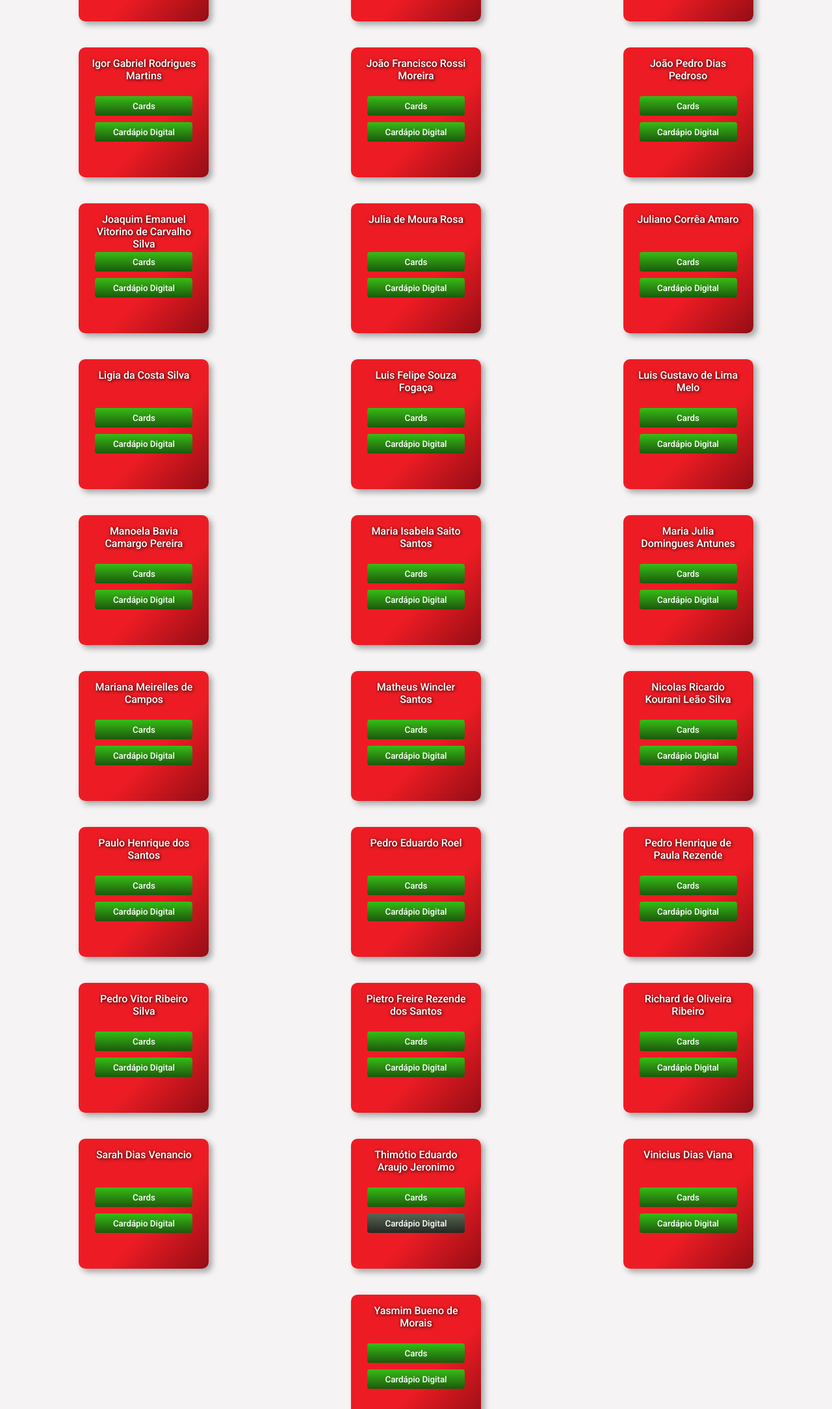
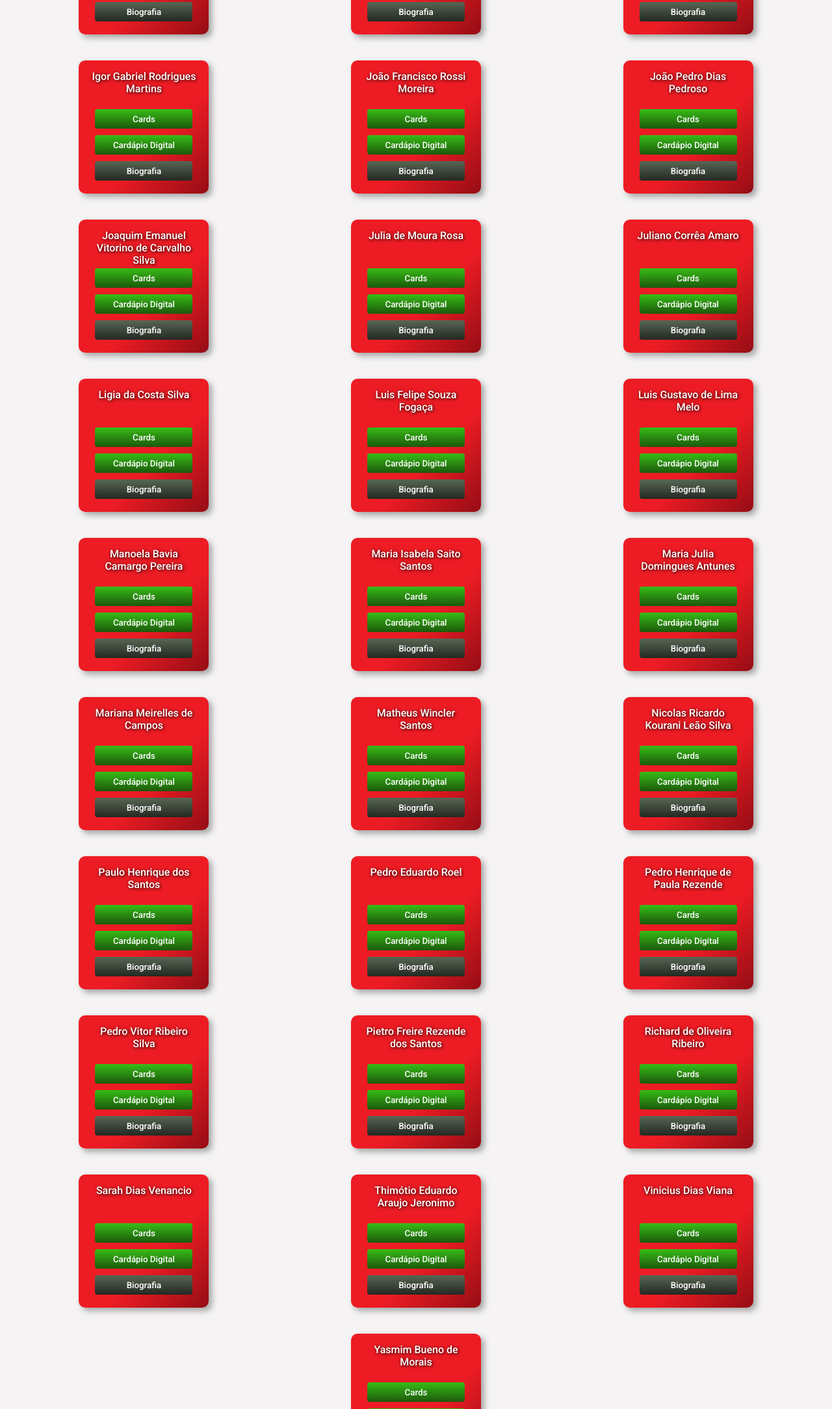
Before and after one commit to jplepinsk1/Senai2024, a plain HTML site: page index.html in a window 1280 px wide. Shown: the part 631-2800 px from the top of the page at 65% size. Drawn offline with Linux system fonts and the light colour scheme.

Commit message:
Add files via upload

```diff
--- a/estilo.css
+++ b/estilo.css
@@ -57,6 +57,8 @@ header p {
 	height: 30px;
 	padding: 10px;
 	font-size: 20px;
+	margin-left: 10%;
+	margin-top: 10px;
 }
 main {
 	width: 100%;
--- a/index.html
+++ b/index.html
@@ -33,6 +33,9 @@
 				<a href="https://anapaulamaximo.github.io/Mega-Burguer/" target="_blank" >
 				<button>Cardápio Digital</button></a>
 
+				<a href="#" target="_blank" >
+					<button disabled>Biografia</button></a>
+
 			</section>
 
 			<section class="boxaluno">
@@ -42,6 +45,9 @@
 
 				<a href="https://ajacn.github.io/Sabor-de-Minas/" target="_blank" >
 				<button>Cardápio Digital</button></a>
+
+				<a href="#" target="_blank" >
+					<button disabled>Biografia</button></a>
 
 			</section>
 
@@ -53,6 +59,9 @@
 				<a href="https://douglasbueno11.github.io/projeto-cardapio..../" target="_blank" >
 				<button>Cardápio Digital</button></a>
 
+				<a href="#" target="_blank" >
+					<button disabled>Biografia</button></a>
+
 			</section>
 
 			<section class="boxaluno">
@@ -63,6 +72,9 @@
 				<a href="https://gabrielalvesdemacedo.github.io/projetocardapio/" target="_blank" >
 				<button>Cardápio Digital</button></a>
 
+				<a href="#" target="_blank" >
+					<button disabled>Biografia</button></a>
+
 			</section>
 
 			<section class="boxaluno">
@@ -72,6 +84,9 @@
 
 				<a href="https://gabrielcamargogsilva.github.io/Projeto-Cardapio/" target="_blank" >
 				<button>Cardápio Digital</button></a>
+
+				<a href="#" target="_blank" >
+					<button disabled>Biografia</button></a>
 
 			</section>
 
@@ -84,6 +99,9 @@
 				<a href="#" target="_blank" >
 				<button disabled>Cardápio Digital</button></a>
 
+				<a href="#" target="_blank" >
+					<button disabled>Biografia</button></a>
+
 			</section>
 
 
@@ -95,6 +113,9 @@
 				<a href="https://igormartins234.github.io/Cardapio/" target="_blank" >
 				<button>Cardápio Digital</button></a>
 
+				<a href="#" target="_blank" >
+					<button disabled>Biografia</button></a>
+
 			</section>
 
 			<section class="boxaluno">
@@ -104,6 +125,9 @@
 
 				<a href="https://joaomoreirarossi.github.io/cardapio..../" target="_blank" >
 				<button>Cardápio Digital</button></a>
+
+				<a href="#" target="_blank" >
+					<button disabled>Biografia</button></a>
 
 			</section>
 
@@ -116,6 +140,9 @@
 				<a href="https://joazao-pedroso.github.io/Mega-Burger/" target="_blank" >
 				<button>Cardápio Digital</button></a>
 
+				<a href="#" target="_blank" >
+					<button disabled>Biografia</button></a>
+
 			</section>
 
 			<section class="boxaluno">
@@ -125,6 +152,9 @@
 
 				<a href="https://joaquimvt.github.io/cardapio/" target="_blank" >
 				<button>Cardápio Digital</button></a>
+
+				<a href="#" target="_blank" >
+					<button disabled>Biografia</button></a>
 
 			</section>
 
@@ -136,6 +166,9 @@
 				<a href="https://juliarosa0401.github.io/Projeto-Menu/" target="_blank" >
 				<button>Cardápio Digital</button></a>
 
+				<a href="#" target="_blank" >
+					<button disabled>Biografia</button></a>
+
 			</section>
 
 			<section class="boxaluno">
@@ -145,6 +178,9 @@
 
 				<a href="https://juliano-amaro.github.io/projeto-cardapio/" target="_blank" >
 				<button>Cardápio Digital</button></a>
+
+				<a href="#" target="_blank" >
+					<button disabled>Biografia</button></a>
 
 			</section>
 
@@ -156,6 +192,9 @@
 				<a href="https://ligia-costa.github.io/Mega-Burguer/" target="_blank" >
 				<button>Cardápio Digital</button></a>
 
+				<a href="#" target="_blank" >
+					<button disabled>Biografia</button></a>
+
 			</section>
 
 			<section class="boxaluno">
@@ -165,6 +204,9 @@
 
 				<a href="https://luisfsf.github.io/projetocardapio/" target="_blank" >
 				<button>Cardápio Digital</button></a>
+
+				<a href="#" target="_blank" >
+					<button disabled>Biografia</button></a>
 
 			</section>
 
@@ -176,6 +218,9 @@
 				<a href="https://luisglm7.github.io/Card-pio-/" target="_blank" >
 				<button>Cardápio Digital</button></a>
 
+				<a href="#" target="_blank" >
+					<button disabled>Biografia</button></a>
+
 			</section>
 
 			<section class="boxaluno">
@@ -185,6 +230,9 @@
 
 				<a href="https://mbavia.github.io/La-Bella-Trattoria/" target="_blank" >
 				<button>Cardápio Digital</button></a>
+
+				<a href="#" target="_blank" >
+					<button disabled>Biografia</button></a>
 
 			</section>
 
@@ -196,6 +244,9 @@
 				<a href="https://misabelasaito.github.io/cardapio_misa/" target="_blank" >
 				<button>Cardápio Digital</button></a>
 
+				<a href="#" target="_blank" >
+					<button disabled>Biografia</button></a>
+
 			</section>
 
 			<section class="boxaluno">
@@ -205,6 +256,9 @@
 
 				<a href="https://mdomantunes.github.io/Projeto-Card-pio/" target="_blank" >
 				<button>Cardápio Digital</button></a>
+
+				<a href="#" target="_blank" >
+					<button disabled>Biografia</button></a>
 
 			</section>
 
@@ -216,6 +270,9 @@
 				<a href="https://marianacamposss.github.io/cardapio/" target="_blank" >
 				<button>Cardápio Digital</button></a>
 
+				<a href="#" target="_blank" >
+					<button disabled>Biografia</button></a>
+
 			</section>
 
 			<section class="boxaluno">
@@ -225,6 +282,9 @@
 
 				<a href="https://matheus2614.github.io/Projeto-Cardapio---SESI-SENAI/" target="_blank" >
 				<button>Cardápio Digital</button></a>
+
+				<a href="#" target="_blank" >
+					<button disabled>Biografia</button></a>
 			</section>
 
 			<section class="boxaluno">
@@ -235,6 +295,10 @@
 				<a href="https://nicolas1xx.github.io/sakurasushi123/
 				" target="_blank" >
 				<button>Cardápio Digital</button></a>
+
+				<a href="#" target="_blank" >
+					<button disabled>Biografia</button></a>
+
 			</section>
 
 			<section class="boxaluno">
@@ -244,6 +308,9 @@
 
 				<a href="https://paulo-henrique-santos.github.io/projeto-cardapio/" target="_blank" >
 				<button>Cardápio Digital</button></a>
+
+				<a href="#" target="_blank" >
+					<button disabled>Biografia</button></a>
 			</section>
 
 			<section class="boxaluno">
@@ -253,6 +320,9 @@
 
 				<a href="https://parbssbutpeter.github.io/CARDAPIO-DIGITAL-SENAI" target="_blank" >
 				<button>Cardápio Digital</button></a>
+
+				<a href="#" target="_blank" >
+					<button disabled>Biografia</button></a>
 			</section>
 
 			<section class="boxaluno">
@@ -262,6 +332,9 @@
 
 				<a href="https://pedrao345.github.io/Projeto-card-pio/" target="_blank" >
 				<button>Cardápio Digital</button></a>
+
+				<a href="#" target="_blank" >
+					<button disabled>Biografia</button></a>
 			</section>
 
 			<section class="boxaluno">
@@ -271,6 +344,9 @@
 
 				<a href="https://pedro-vitor-ribeiro-silva.github.io/Projeto-Card-pio/" target="_blank" >
 				<button>Cardápio Digital</button></a>
+
+				<a href="#" target="_blank" >
+					<button disabled>Biografia</button></a>
 			</section>
 
 			<section class="boxaluno">
@@ -280,6 +356,9 @@
 
 				<a href="https://pietrosantos15.github.io/sabormineiro/" target="_blank" >
 				<button>Cardápio Digital</button></a>
+
+				<a href="#" target="_blank" >
+					<button disabled>Biografia</button></a>
 			</section>
 
 			<section class="boxaluno">
@@ -290,6 +369,9 @@
 				<a href="https://richard15151.github.io/Projeto-Menu/
 				" target="_blank" >
 				<button>Cardápio Digital</button></a>
+
+				<a href="#" target="_blank" >
+					<button disabled>Biografia</button></a>
 			</section>
 
 			<section class="boxaluno">
@@ -299,6 +381,9 @@
 
 				<a href=" https://sarahvenancio.github.io/Projeto-Cardapio/" target="_blank" >
 				<button>Cardápio Digital</button></a>
+
+				<a href="#" target="_blank" >
+					<button disabled>Biografia</button></a>
 			</section>
 
 			<section class="boxaluno">
@@ -306,8 +391,11 @@
 				<a href="https://thimo08.github.io/thimotio/" target="_blank">
 				<button>Cards</button></a>
 
+				<a href="https://thimo08.github.io/cardapio/" target="_blank" >
+				<button>Cardápio Digital</button></a>
+
 				<a href="#" target="_blank" >
-				<button disabled>Cardápio Digital</button></a>
+					<button disabled>Biografia</button></a>
 			</section>
 
 			<section class="boxaluno">
@@ -317,6 +405,9 @@
 
 				<a href="https://viniciusviana08.github.io/cardapio-japones/" target="_blank" >
 				<button>Cardápio Digital</button></a>
+
+				<a href="#" target="_blank" >
+					<button disabled>Biografia</button></a>
 			</section>
 
 			<section class="boxaluno">
@@ -326,6 +417,9 @@
 
 				<a href="https://ymorais.github.io/card-pio/" target="_blank" >
 				<button>Cardápio Digital</button></a>
+
+				<a href="#" target="_blank" >
+					<button disabled>Biografia</button></a>
 			</section>
 
 
```
